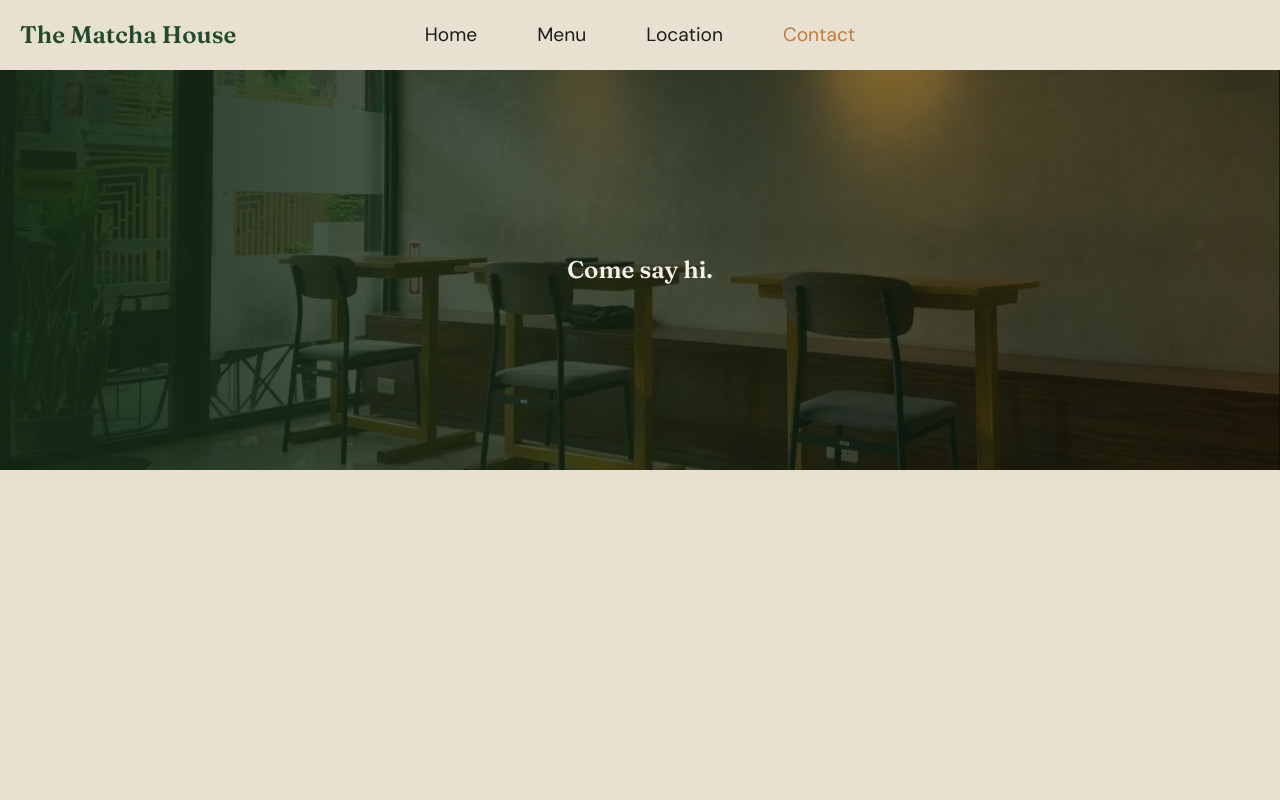
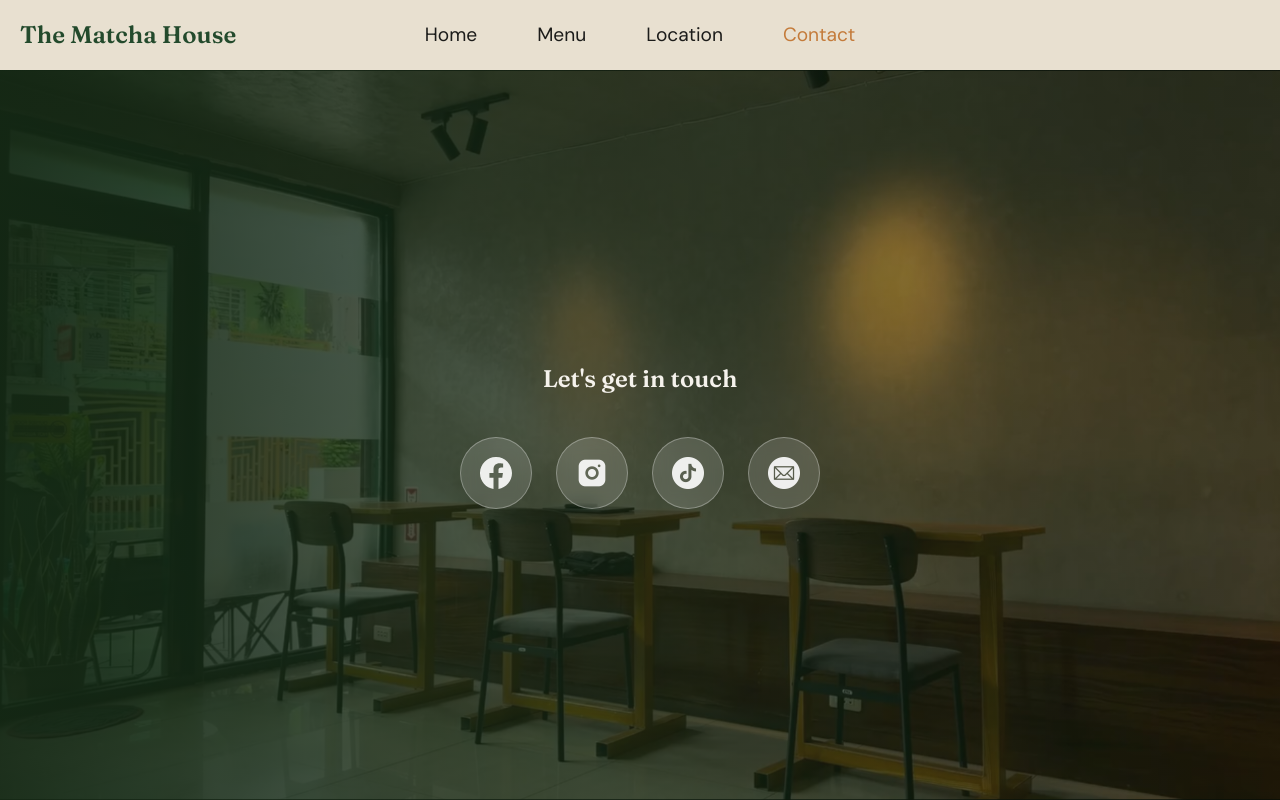
Before and after one commit to adAstra144/the-matcha-house, a website built with Vite: page sections/contact.html in a window 1280 px wide. Built offline with nearby package versions, Linux system fonts and the light colour scheme.

Commit message:
feat: Completed contacts section and adjusted location section

```diff
--- a/sections/contact.html
+++ b/sections/contact.html
@@ -45,7 +45,25 @@
 
     <main>
         <section class="intro">
-            <h1>Come say hi.</h1>
+            <h1>Let's get in touch</h1>
+
+            <section class="contacts">
+                <a href="https://www.facebook.com/profile.php?id=61575086252716" target="_blank">
+                    <img src="/src/assets/icons/facebook.svg">
+                </a>
+
+                <a href="https://www.instagram.com/thematchahouse.ph" target="_blank">
+                    <img src="/src/assets/icons/instagram.png">
+                </a>
+
+                <a href="https://www.tiktok.com/@thematchahouse.ph" target="_blank">
+                    <img src="/src/assets/icons/tiktok.png">
+                </a>
+
+                <a href="mailto:thematchahousejph@gmail.com" target="_blank">
+                    <img src="/src/assets/icons/email.png">
+                </a>
+            </section>
         </section>
     </main>
 
--- a/src/contact.css
+++ b/src/contact.css
@@ -5,12 +5,14 @@ header nav a:nth-of-type(4) {
 }
 
 .intro {
-    height: 400px;
+    position: relative;
+    height: calc(100dvh - 70px);
 
     display: flex;
     flex-direction: column;
     justify-content: center;
     align-items: center;
+    gap: 40px;
 
     background:
         linear-gradient(to right, rgba(20, 40, 20, 0.95), rgba(20, 40, 20, 0.35)),
@@ -20,3 +22,47 @@ header nav a:nth-of-type(4) {
 
     color: var(--bg-warm);
 }
+
+.contacts {
+    display: flex;
+    gap: 24px;
+    height: auto;
+    width: auto;
+    padding: 0;
+}
+
+.contacts a {
+    width: 72px;
+    height: 72px;
+
+    display: flex;
+    align-items: center;
+    justify-content: center;
+
+    border-radius: 50%;
+    background: rgba(255, 255, 255, 0.15);
+    backdrop-filter: blur(8px);
+    border: 1px solid rgba(255, 255, 255, 0.3);
+
+    text-decoration: none;
+
+    transition: background 0.25s ease, transform 0.25s ease, box-shadow 0.25s ease;
+}
+
+.contacts a:hover {
+    background: var(--white);
+    transform: translateY(-4px);
+    box-shadow: 0 10px 20px rgba(0, 0, 0, 0.2);
+}
+
+.contacts a img {
+    height: 32px;
+    width: 32px;
+
+    filter: brightness(0) invert(1) opacity(0.9);
+    transition: filter 0.25s ease;
+}
+
+.contacts a:hover img {
+    filter: none;
+}
```
Also changed, not shown: sections/location.html (+4 -2 lines), src/location.css (+20 -11 lines), src/assets/icons/email.png (added), src/assets/icons/facebook.svg (added), src/assets/icons/gmail.svg (added), src/assets/icons/instagram.png (added), src/assets/icons/instagram.svg (added), src/assets/icons/tiktok.png (added), src/assets/icons/tiktok.svg (added), 1 other file.
